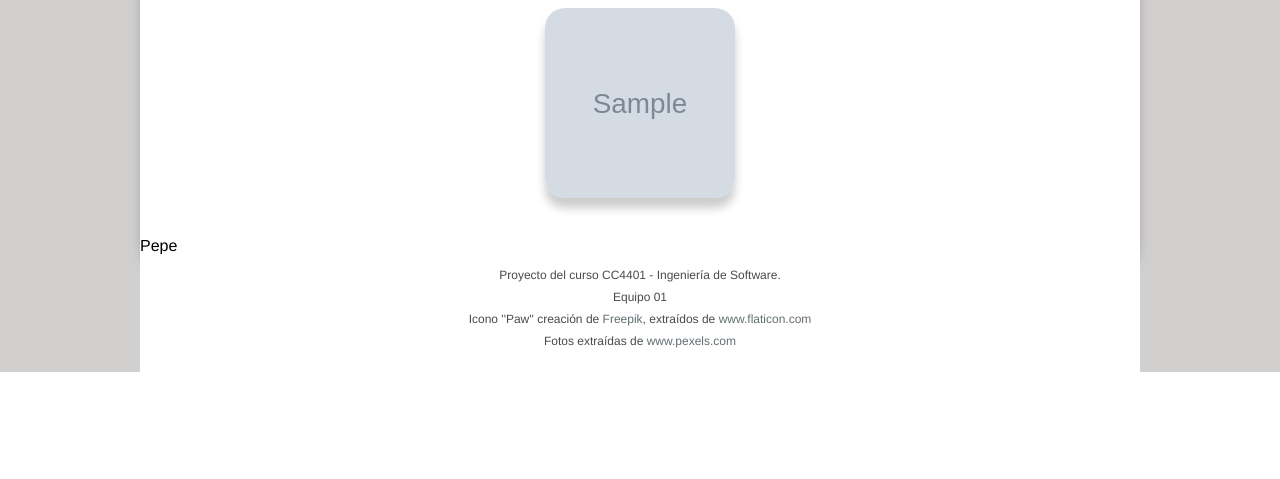
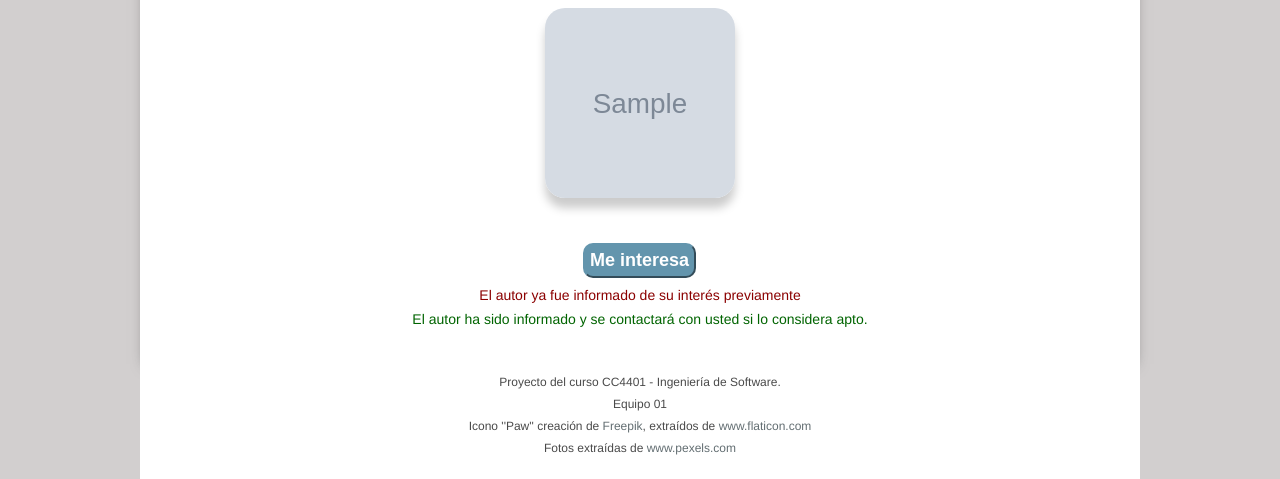
Before and after one commit to DCC-CC4401/2021-1-Grupo-1, a Django app: page /post/1 in a window 1280 px wide. Shown: the part 598-1077 px from the top of the page. Before the commit the page ends 970 px from the top, so only its background shows below. Run offline with Django 3.2, Linux system fonts and the light colour scheme; data comes from the database, SQL or seed files in the repository; tables that the repository leaves empty hold one stand-in row (values such as "Sample post"); grey boxes marked "Sample" are stand-in pictures; some libraries are stand-ins or nearby versions.

Commit message:
Fixed merge bugs, improved css

```diff
--- a/adoptapp/templates/adoptapp/homepage.html
+++ b/adoptapp/templates/adoptapp/homepage.html
@@ -16,9 +16,9 @@
             {% with post.id|stringformat:"s" as post_url %}
                 {% if request.user.is_authenticated %}
                     <a href="{{ "post/"|add:post_url }}">
-                    <div class="pet-post">
+                    <div class="pet-post hvr-grow">
                 {% else %}
-                    <div class="pet-post non-clickable">
+                    <div class="pet-post hvr-grow non-clickable">
                 {% endif %}
                         <img class="pet-img" src="{{ photo.image.url }}" alt="Foto publicación">
                         <div class="post-info">
--- a/posts/static/posts/css/create_post.css
+++ b/posts/static/posts/css/create_post.css
@@ -67,7 +67,7 @@ input, select::placeholder {
     text-align: center;
 }
 
-button {
+.beauty-button {
     width: 60%;
     margin-top: 15px;
 }
@@ -119,3 +119,7 @@ button {
     flex-grow: 0;
     max-width: 250px;
 }
+
+input[type="file"]{
+    max-width: 350px;
+}
--- a/posts/static/posts/css/post.css
+++ b/posts/static/posts/css/post.css
@@ -80,6 +80,7 @@ h6{
     justify-content: center;
     margin-bottom: 40px;
 }
+
 .post-photo{
     width: 190px;
     height: 190px;
@@ -88,3 +89,20 @@ h6{
     margin-right: 8px;
     margin-left: 8px;
 }
+.interested-section {
+    display: flex;
+    flex-direction: column;
+    align-items: center;
+    margin-bottom: 30px;
+}
+
+.interested-section > * {
+    margin: 5px;
+}
+
+.interested-warning {
+    color: darkred;
+}
+.interested-ok  {
+    color: darkgreen;
+}
--- a/posts/templates/posts/post.html
+++ b/posts/templates/posts/post.html
@@ -147,6 +147,15 @@
             </div>
         </div>
     {% else %}
-        <p>Pepe</p>
+        <div class="interested-section">
+            <button class="s18 beauty-button button-blue-paw hvr-shadow" id="interestedButton">Me interesa</button>
+            <!-- if user is already interested
+            -->
+            <div class="s14 interested-warning">El autor ya fue informado de su interés previamente</div>
+
+            <!-- else -->
+            <div class="s14 interested-ok"> El autor ha sido informado y se contactará con usted si lo considera apto.</div>
+
+        </div>
     {% endif %}
 {% endblock content %}
--- a/static/css/base.css
+++ b/static/css/base.css
@@ -196,6 +196,10 @@ h5 {
     font-size: 14px;
 }
 
+.s18 {
+    font-size: 18px;
+}
+
 span{
     font-size: 14px;
 }
--- a/static/css/header.css
+++ b/static/css/header.css
@@ -205,7 +205,7 @@ filter_li {
     position: absolute;
     top: 84px;
     margin-left: -170px;
-    width: 270px;
+    width: 290px;
     z-index: 1000;
     display: none; /* Enable this after jquery implementation  */
 }
@@ -308,3 +308,22 @@ footer {
     border-width: 1px;
     height: 18px;
 }
+
+#filterForm {
+    display: flex;
+    flex-direction: column;
+}
+
+.filter-form-group {
+    display: flex;
+    flex-direction: row;
+    justify-content: flex-end;
+}
+.filter-form-group > *{
+    padding: 5px;
+    margin: 5px;
+}
+
+.filter-form-group > select {
+    max-width: 105px;
+}
--- a/static/js/dropdown_menus.js
+++ b/static/js/dropdown_menus.js
@@ -1,6 +1,5 @@
 $(document).ready(function (){
     attachDropdownListeners("#filterLink", "#filterContainer");
-    attachDropdownListeners("#notificationLink", "#notificationContainer");
     attachDropdownListeners("#optionLink", "#optionContainer");
 })
 
--- a/templates/base.html
+++ b/templates/base.html
@@ -122,35 +122,6 @@
                             </div>
                         </form>
                     </div>
-                    <!--
-                    <div id="filterBody" class="filterOption">
-                        <table style="width:100%">
-                            <tr>
-                                <td>
-                                    <label for="adoptar" class="switch">
-                                    <input class="filterOption" type="checkbox" id="adoptar">
-                                    <span class="slider round filterOption" ></span>
-                                    </label>
-                                </td>
-                                <td>
-                                    <span>Adoptar</span>
-                                </td>
-                            </tr>
-                            <tr>
-                            <tr>
-                                <td>
-                                    <label for="dar" class="switch">
-                                    <input class="filterOption" type="checkbox" id="dar">
-                                    <span class="slider round filterOption" ></span>
-                                    </label>
-                                </td>
-                                <td>
-                                    <span class>Dar en adopción</span>
-                                </td>
-                            </tr>
-                        </table>
-                    </div>
-                    -->
                 </div>
             </li>
                 <li class="separator"></li>
@@ -161,15 +132,6 @@
                     </li>
                     <li class="avatar">
                         <a href="{{ request.user.get_profile_url }}"><img class="clickable" src="{% static 'images/default-avatar.png' %}" /></a>
-                    </li>
-                    <li  id="notification_li">
-                        <span id="notification_count">3</span>
-                        <a class="fas fa-bell clickable icon-l white" href="#" id="notificationLink"></a>
-                        <div id="notificationContainer">
-                            <div id="notificationTitle"></div>
-                            <div id="notificationBody" class="notifications"></div>
-                            <div id="notificationFooter"><a href="#">Ver todas</a></div>
-                        </div>
                     </li>
                     <li  id="option_li">
                             <a class="fas fa-bars clickable icon-l white" href="#" id="optionLink"></a>
--- a/users/static/users/css/profile.css
+++ b/users/static/users/css/profile.css
@@ -320,3 +320,7 @@ button {
     flex: 50%;
     padding: 10px;
 }
+
+select{
+    max-width: 200px;
+}
```
Also changed, not shown: users/templates/users/profile_edit.html (+5 -21 lines).
